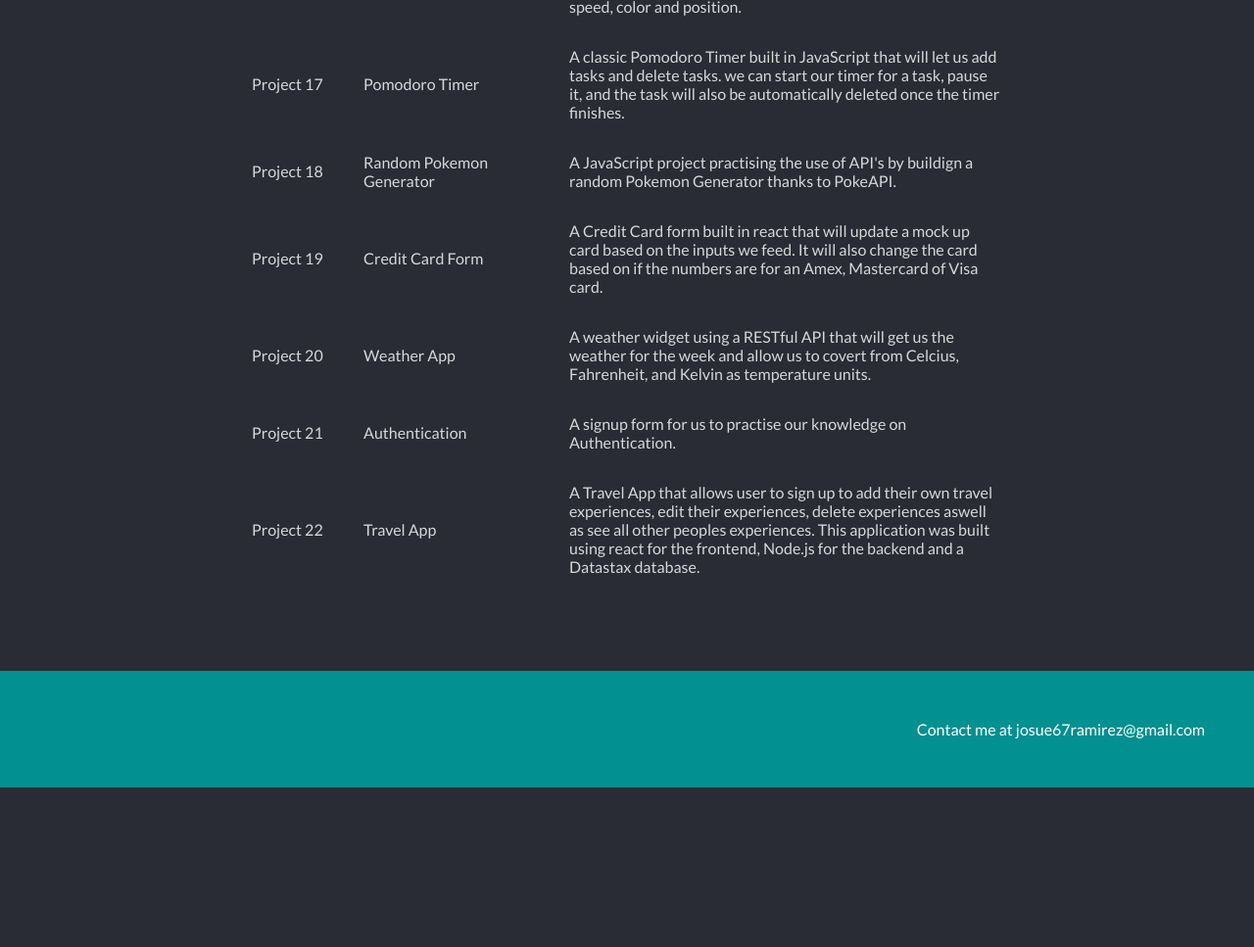
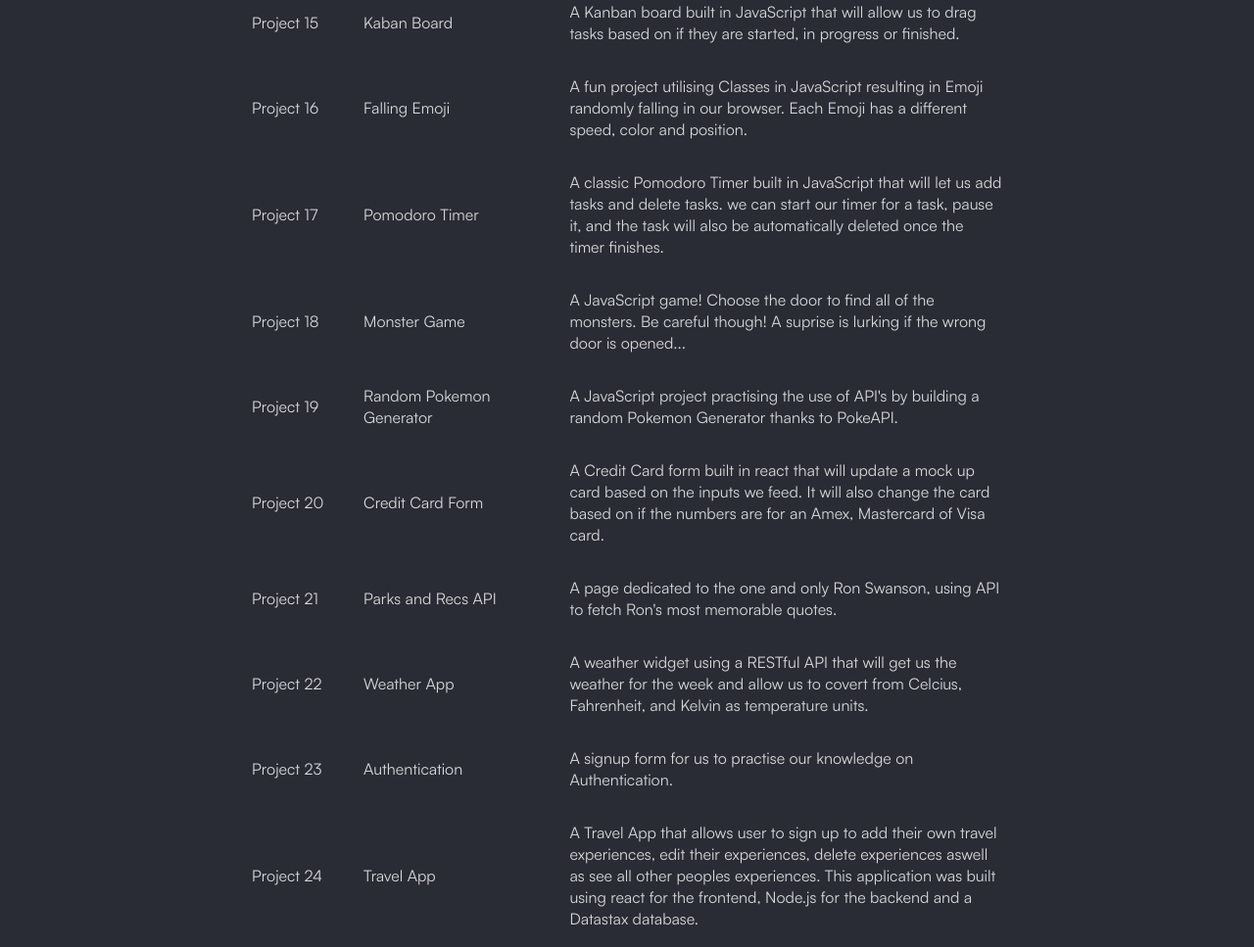
Before and after one commit to josueramirez1/my-portfolio, a website built with Parcel: page src/pages/about-me.html in a window 1280 px wide. Shown: the part 2109-3076 px from the top of the page at 98% size. Before the commit the page ends 2913 px from the top, so only its background shows below. Built offline with nearby package versions, Linux system fonts and the light colour scheme.

Commit message:
adding satoshi font

```diff
--- a/src/css/global.css
+++ b/src/css/global.css
@@ -1,10 +1,13 @@
-@import url("https://fonts.googleapis.com/css2?family=Lato:ital,wght@0,100;0,300;0,400;0,700;0,900;1,100;1,300;1,400;1,700;1,900&display=swap");
+@font-face {
+  font-family: "Satoshi";
+  src: url("/src/fonts/Satoshi-Regular.otf");
+}
 
 body {
   margin: 0;
   padding: 0;
   background-color: rgb(41, 43, 53);
-  font-family: "Lato", sans-serif;
+  font-family: "Satoshi", sans-serif;
 }
 
 html {
--- a/src/pages/about-me.html
+++ b/src/pages/about-me.html
@@ -289,14 +289,27 @@
           </tr>
           <tr>
             <td>
+              <a href="https://github.com/josueramirez1/monsterGame"
+                >Project 18</a
+              >
+            </td>
+            <td>Monster Game</td>
+            <td>
+              A JavaScript game! Choose the door to find all of the monsters. Be
+              careful though! A suprise is lurking if the wrong door is
+              opened...
+            </td>
+          </tr>
+          <tr>
+            <td>
               <a
                 href="https://github.com/josueramirez1/js-css-html-random-pokemon-generator/tree/main/js-css-html-random-pokemon-generator"
-                >Project 18</a
+                >Project 19</a
               >
             </td>
             <td>Random Pokemon Generator</td>
             <td>
-              A JavaScript project practising the use of API's by buildign a
+              A JavaScript project practising the use of API's by building a
               random Pokemon Generator thanks to PokeAPI.
             </td>
           </tr>
@@ -304,7 +317,7 @@
             <td>
               <a
                 href="https://github.com/josueramirez1/react-credit-card-info/tree/main/react-credit-card-form"
-                >Project 19</a
+                >Project 20</a
               >
             </td>
             <td>Credit Card Form</td>
@@ -316,9 +329,21 @@
           </tr>
           <tr>
             <td>
+              <a href="https://github.com/josueramirez1/randomRonAsync-Await"
+                >Project 21</a
+              >
+            </td>
+            <td>Parks and Recs API</td>
+            <td>
+              A page dedicated to the one and only Ron Swanson, using API to
+              fetch Ron's most memorable quotes.
+            </td>
+          </tr>
+          <tr>
+            <td>
               <a
                 href="https://github.com/josueramirez1/react-weather-app/tree/main/react-weather-app"
-                >Project 20</a
+                >Project 22</a
               >
             </td>
             <td>Weather App</td>
@@ -329,7 +354,7 @@
             </td>
           </tr>
           <tr>
-            <td><a href="">Project 21</a></td>
+            <td><a href="">Project 23</a></td>
             <td>Authentication</td>
             <td>
               A signup form for us to practise our knowledge on Authentication.
@@ -339,7 +364,7 @@
             <td>
               <a
                 href="https://github.com/josueramirez1/react-travel-app/tree/main/react-travel-app"
-                >Project 22</a
+                >Project 24</a
               >
             </td>
             <td>Travel App</td>
```
Also changed, not shown: src/fonts/Satoshi-Black.otf (added), src/fonts/Satoshi-BlackItalic.otf (added), src/fonts/Satoshi-Bold.otf (added), src/fonts/Satoshi-BoldItalic.otf (added), src/fonts/Satoshi-Italic.otf (added), src/fonts/Satoshi-Light.otf (added), src/fonts/Satoshi-LightItalic.otf (added), src/fonts/Satoshi-Medium.otf (added), src/fonts/Satoshi-MediumItalic.otf (added), src/fonts/Satoshi-Regular.otf (added).
